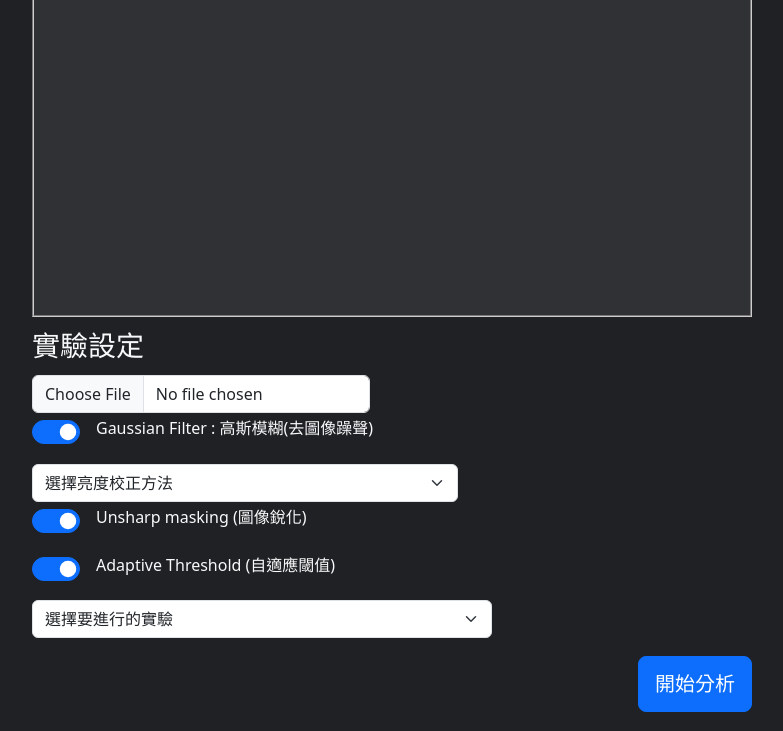
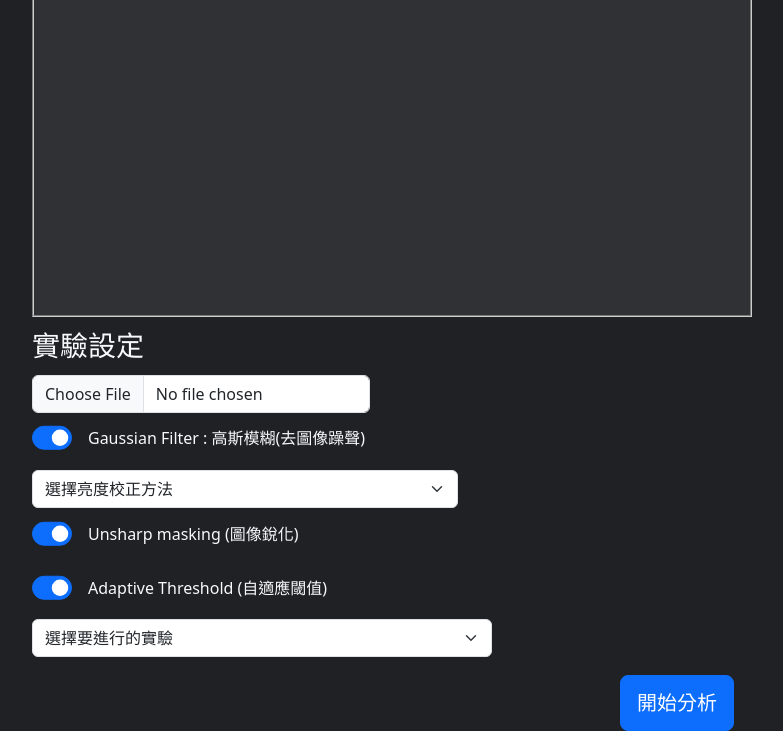
Before and after one commit to mariokart761/FCU-Image-Processing-Final, a plain HTML site: page index.html in a window 1280 px wide. Shown: the part 85-816 px from the top of the page, without its empty margins (248-1031 px from the left). Drawn offline with nearby package versions, Linux system fonts and the light colour scheme; files that its build step writes are made by us from their sources; files whose address does not match are found by name.

Commit message:
Fix switch-md and text show on center

```diff
--- a/dist/css/bootstrapFix.css
+++ b/dist/css/bootstrapFix.css
@@ -15,12 +15,15 @@
 
 .form-switch.form-switch-md {
   margin-bottom: 1rem; /* JUST FOR STYLING PURPOSE */
+  display: flex;
+  align-items: baseline;
 }
 
 .form-switch.form-switch-md .form-check-input {
   height: 1.5rem;
-  width: calc(2rem + 1rem); /*調整滑動塊寬度*/
+  width: calc(2rem + 0.5rem); /*調整滑動塊寬度 */
   border-radius: 3rem;
+  transform: translateY(24%);
 }
 
 .form-switch.form-switch-md .form-check-label {
--- a/dist/css/style.css
+++ b/dist/css/style.css
@@ -1,6 +1,7 @@
 body {
   background-color: rgb(32,33,36);
   overflow-x: hidden;
+  overflow-y: hidden;
 }
 .home-page {
   height: 100vh;
@@ -85,17 +86,17 @@ body {
   flex-direction: row;
 }
 .bright-adj-container {
-  max-width: 60%;
+  width: 40%;
   display: flex;
   flex-direction: row;
   flex-wrap: wrap;
 }
 .slider-count {
-  width: 10%;
+  width: 50%;
   margin-left: 5%;
 }
 .start-button-container {
-  width: 100%;
+  width: 50%;
   display: flex;
   justify-content: flex-end;
   font-weight:bold;
@@ -104,5 +105,6 @@ body {
   width: 100%;
   display: flex;
   flex-direction: row;
+  justify-content: space-around;
   margin-top: 2%;
 }
```
